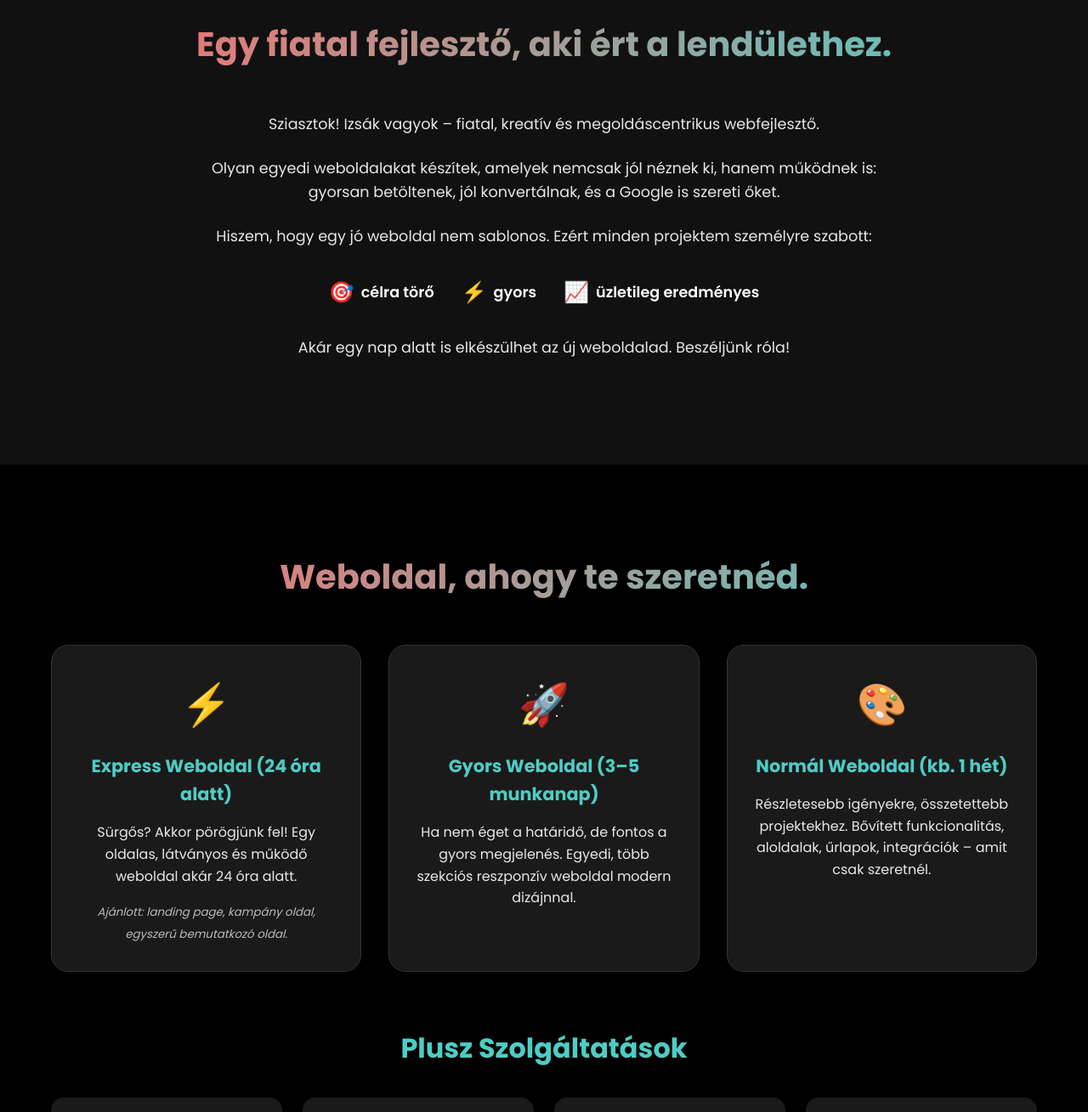
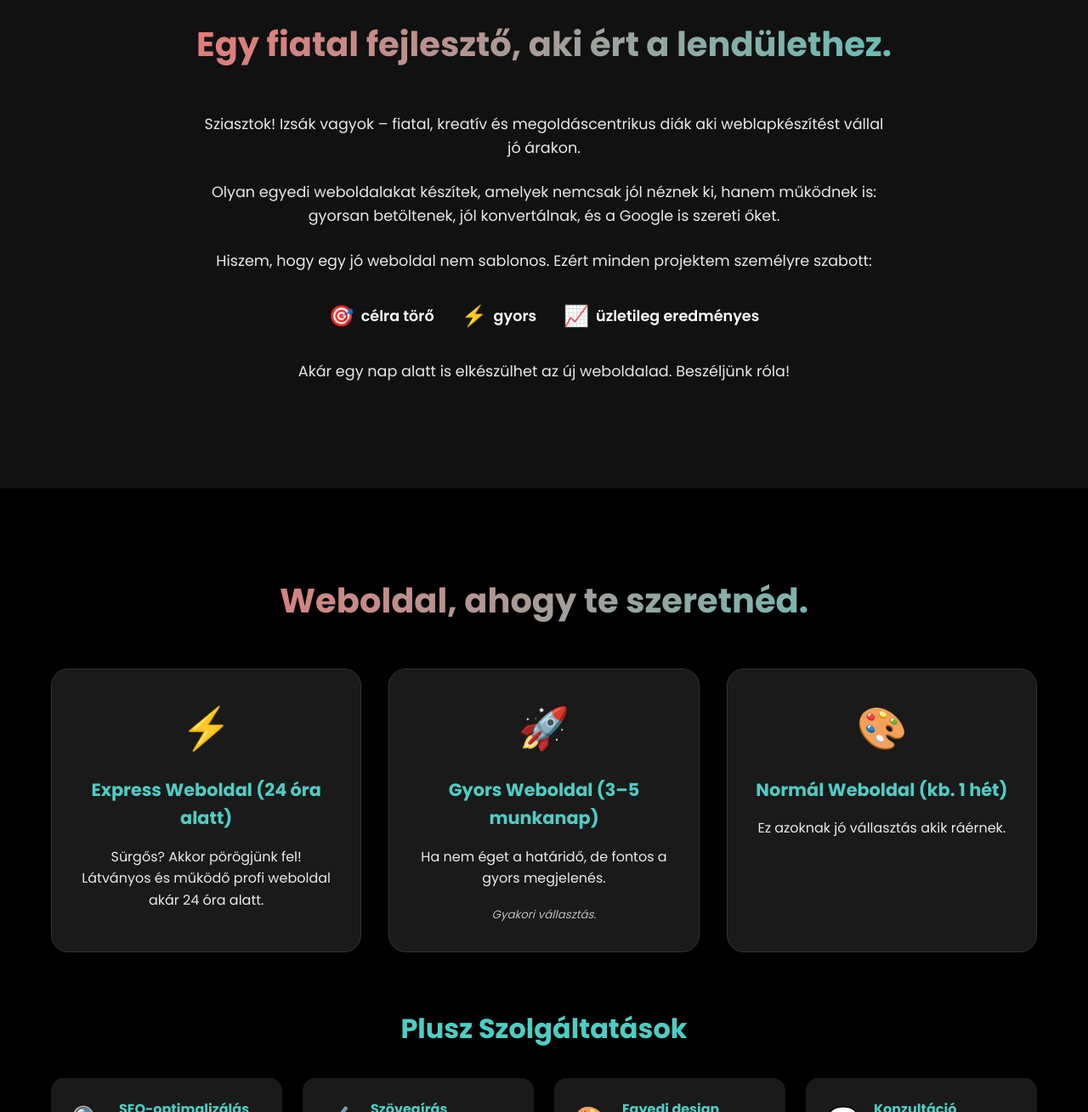
Before and after one commit to izsi4/isaacbank, a plain HTML site: page index.html in a window 1280 px wide. Shown: the part 880-2189 px from the top of the page at 85% size. Drawn offline with Linux system fonts and the light colour scheme.

Commit message:
1.1 index.html - Szöveges javítások

```diff
--- a/index.html
+++ b/index.html
@@ -5,7 +5,7 @@
     <meta name="viewport" content="width=device-width, initial-scale=1.0">
     <meta name="title" content="ISAAC CREATIVE STUDIO - Lendületes weboldalak, villámgyors kivitelezéssel">
     <meta name="description" content="Modern, látványos és profi weboldalak – akár 24 órán belül. Egyedi webfejlesztés gyors kivitelezéssel és magas konverzióval.">
-    <title>ISAAC CREATIVE STUDIO - Lendületes weboldalak, villámgyors kivitelezéssel</title>
+    <title>ISAAC CREATIVE STUDIO - Lendületes modern weboldalak, villámgyors kivitelezéssel</title>
     <link rel="preconnect" href="https://fonts.googleapis.com">
     <link rel="preconnect" href="https://fonts.gstatic.com" crossorigin>
     <link href="https://fonts.googleapis.com/css2?family=Poppins:wght@300;400;500;600;700&display=swap" rel="stylesheet">
@@ -75,7 +75,7 @@
             <h2 class="section-title">Egy fiatal fejlesztő, aki ért a lendülethez.</h2>
             <div class="about-content">
                 <div class="about-text">
-                    <p>Sziasztok! Izsák vagyok – fiatal, kreatív és megoldáscentrikus webfejlesztő.</p>
+                    <p>Sziasztok! Izsák vagyok – fiatal, kreatív és megoldáscentrikus diák aki weblapkészítést vállal jó árakon.</p>
                     <p>Olyan egyedi weboldalakat készítek, amelyek nemcsak jól néznek ki, hanem működnek is: gyorsan betöltenek, jól konvertálnak, és a Google is szereti őket.</p>
                     <p>Hiszem, hogy egy jó weboldal nem sablonos. Ezért minden projektem személyre szabott:</p>
                     <div class="values">
@@ -106,18 +106,18 @@
                 <div class="service-card">
                     <div class="service-icon">⚡</div>
                     <h3>Express Weboldal (24 óra alatt)</h3>
-                    <p>Sürgős? Akkor pörögjünk fel! Egy oldalas, látványos és működő weboldal akár 24 óra alatt.</p>
-                    <small>Ajánlott: landing page, kampány oldal, egyszerű bemutatkozó oldal.</small>
+                    <p>Sürgős? Akkor pörögjünk fel! Látványos és működő profi weboldal akár 24 óra alatt.</p>
                 </div>
                 <div class="service-card">
                     <div class="service-icon">🚀</div>
                     <h3>Gyors Weboldal (3–5 munkanap)</h3>
-                    <p>Ha nem éget a határidő, de fontos a gyors megjelenés. Egyedi, több szekciós reszponzív weboldal modern dizájnnal.</p>
+                    <p>Ha nem éget a határidő, de fontos a gyors megjelenés.</p>
+                <small>Gyakori vállasztás.</small>
                 </div>
                 <div class="service-card">
                     <div class="service-icon">🎨</div>
                     <h3>Normál Weboldal (kb. 1 hét)</h3>
-                    <p>Részletesebb igényekre, összetettebb projektekhez. Bővített funkcionalitás, aloldalak, űrlapok, integrációk – amit csak szeretnél.</p>
+                    <p>Ez azoknak jó vállasztás akik ráérnek.</p>
                 </div>
             </div>
             <div class="additional-services">
```
